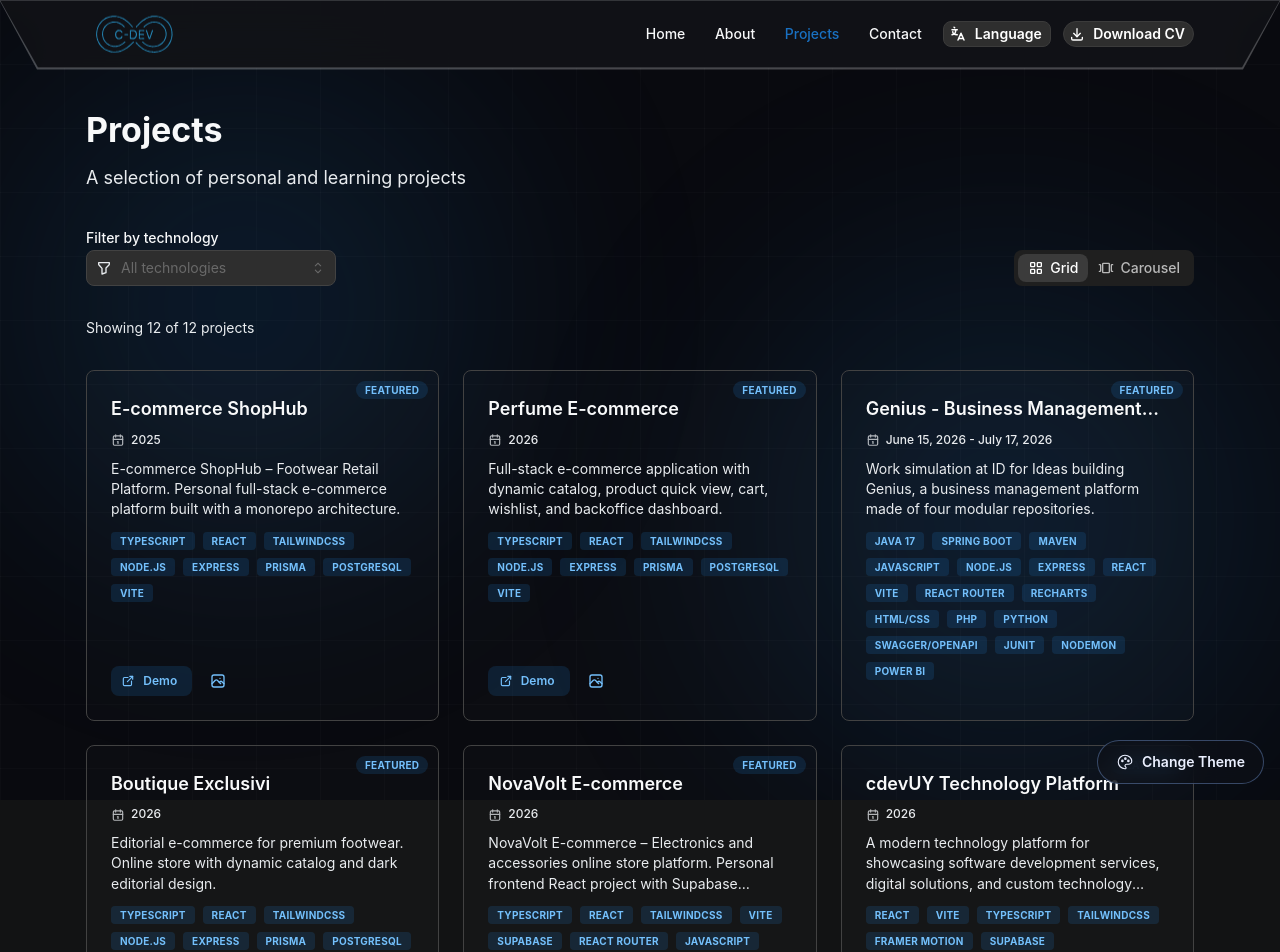
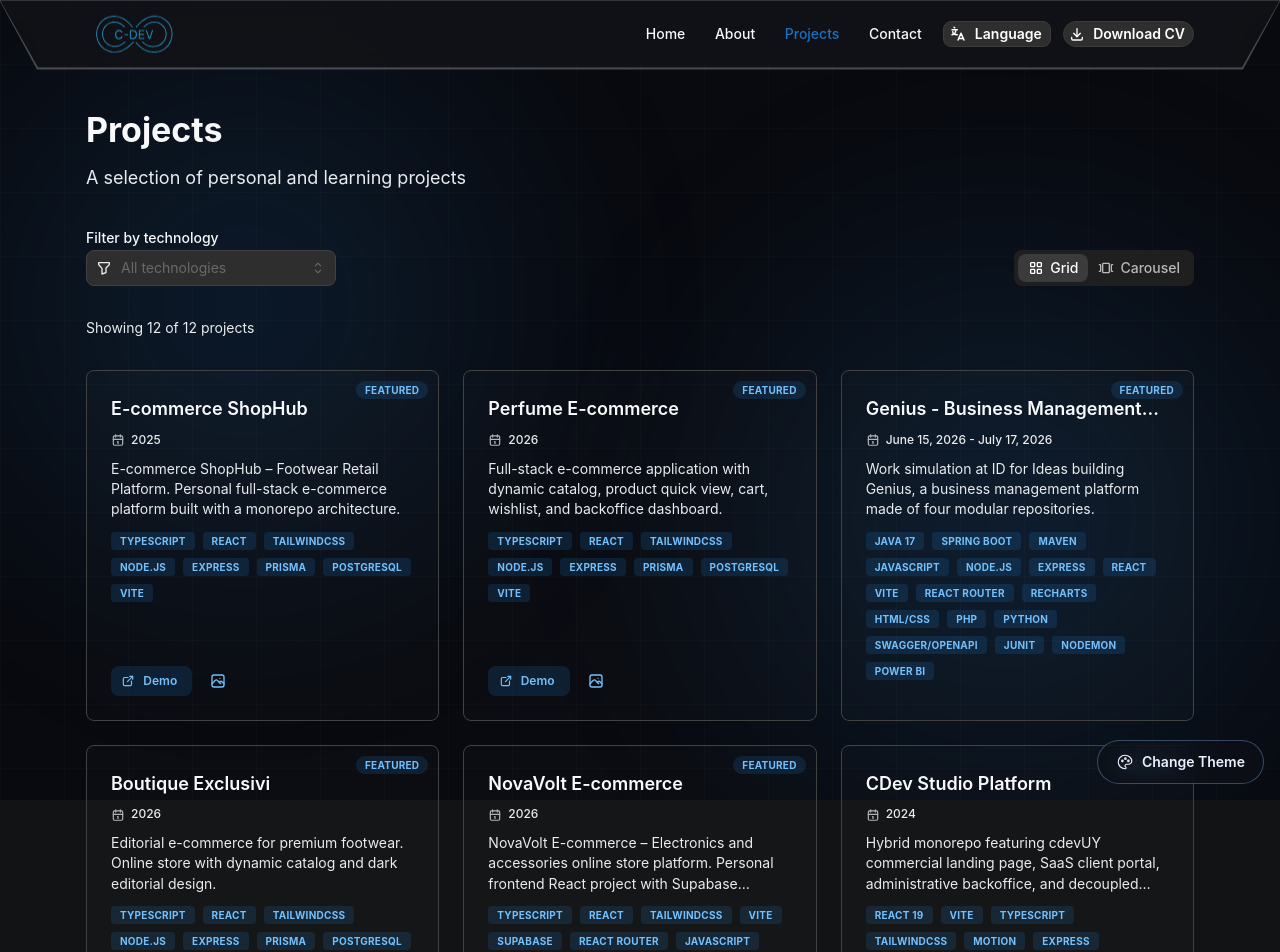
Before and after one commit to cristianbarreiro/cristianbarreiro.github.io, a React (Vite) app: page /projects in a window 1280 px wide. Shown: the top 952 px of the page. Built offline with nearby package versions, Linux system fonts and the light colour scheme.

Commit message:
fix: proyecto

```diff
--- a/src/data/projects.js
+++ b/src/data/projects.js
@@ -36,35 +36,37 @@ const projectsByLanguage = {
         },
         {
             id: 13,
-            title: 'cdevUY Technology Platform',
+            title: 'CDev Studio Platform',
             description:
-                'Plataforma tecnológica moderna para mostrar servicios de desarrollo de software, soluciones digitales y proyectos tecnológicos personalizados.',
+                'Monorrepo híbrido con landing comercial cdevUY, portal cliente SaaS, backoffice administrativo y microservicios backend desacoplados con PostgreSQL.',
             longDescription:
-                'Plataforma corporativa completa desarrollada para cdevUY, una empresa tecnológica enfocada en construir soluciones digitales modernas. La plataforma presenta servicios, capacidades de desarrollo, proyectos y experiencia tecnológica a través de una experiencia interactiva y de alto rendimiento. Incluye arquitectura moderna, diseño responsive, secciones dinámicas y una presencia digital profesional para clientes empresariales.',
-            date: '2026',
+                'Ecosistema tecnológico completo (cdev-platform) compuesto por tres aplicaciones frontend independientes — landing cdevUY (:3000), client-dashboard (:3001) y backoffice (:3002) — y tres microservicios Express + TypeScript: auth-api (JWT/RBAC), projects-api y clients-api (:4001–4003). Incluye capa de persistencia PostgreSQL con migraciones SQL versionadas, seeds idempotentes, orquestación de desarrollo con concurrently, contratos OpenAPI y documentación técnica centralizada en docs/.',
+            date: '2024',
             image: '/images/projects/cdevuy/cdevuy.png',
             images: [
                 {
                     src: '/images/projects/cdevuy/cdevuy.png',
-                    alt: 'Captura de cdevUY Technology Platform',
+                    alt: 'Captura de CDev Studio Platform',
                 },
                 {
                     src: '/videos/cdevuy/cdevuy-demo.mp4',
-                    alt: 'Video de demostración de cdevUY Technology Platform',
+                    alt: 'Video de demostración de CDev Studio Platform',
                     type: 'video',
                 },
             ],
             tags: [
-                'React',
+                'React 19',
                 'Vite',
                 'TypeScript',
                 'TailwindCSS',
-                'Framer Motion',
-                'Supabase',
-                'Cloud Infrastructure',
+                'Motion',
+                'Express',
+                'PostgreSQL',
+                'JWT',
+                'Microservices',
             ],
-            demoUrl: 'https://cdevuy.vercel.app/',
-            repoUrl: '',
+            demoUrl: '',
+            repoUrl: 'https://github.com/cristianbarreiro/cdevstudio_platform',
             featured: true,
         },
         {
@@ -358,35 +360,37 @@ const projectsByLanguage = {
         },
         {
             id: 13,
-            title: 'cdevUY Technology Platform',
+            title: 'CDev Studio Platform',
             description:
-                'A modern technology platform for showcasing software development services, digital solutions, and custom technology projects.',
+                'Hybrid monorepo featuring cdevUY commercial landing page, SaaS client portal, administrative backoffice, and decoupled Express + PostgreSQL microservices.',
             longDescription:
-                'A complete corporate platform developed for cdevUY, a technology company focused on building modern digital solutions. The platform presents services, development capabilities, projects, and technology expertise through a high-performance and interactive experience. Includes a modern architecture, responsive design, dynamic sections, and a professional digital presence for business clients.',
-            date: '2026',
+                'Complete technology ecosystem (cdev-platform) composed of three independent frontend applications — cdevUY landing (:3000), client-dashboard (:3001), and backoffice (:3002) — and three Express + TypeScript microservices: auth-api (JWT/RBAC), projects-api, and clients-api (:4001–4003). Features a PostgreSQL persistence layer with versioned SQL migrations, idempotent seeds, concurrent development orchestration, OpenAPI contracts, and centralized technical documentation in docs/.',
+            date: '2024',
             image: '/images/projects/cdevuy/cdevuy.png',
             images: [
                 {
                     src: '/images/projects/cdevuy/cdevuy.png',
-                    alt: 'cdevUY Technology Platform screenshot',
+                    alt: 'CDev Studio Platform screenshot',
                 },
                 {
                     src: '/videos/cdevuy/cdevuy-demo.mp4',
-                    alt: 'cdevUY platform demonstration video',
+                    alt: 'CDev Studio Platform demonstration video',
                     type: 'video',
                 },
             ],
             tags: [
-                'React',
+                'React 19',
                 'Vite',
                 'TypeScript',
                 'TailwindCSS',
-                'Framer Motion',
-                'Supabase',
-                'Cloud Infrastructure',
+                'Motion',
+                'Express',
+                'PostgreSQL',
+                'JWT',
+                'Microservices',
             ],
-            demoUrl: 'https://cdevuy.vercel.app/',
-            repoUrl: '',
+            demoUrl: '',
+            repoUrl: 'https://github.com/cristianbarreiro/cdevstudio_platform',
             featured: true,
         },
         {
```
